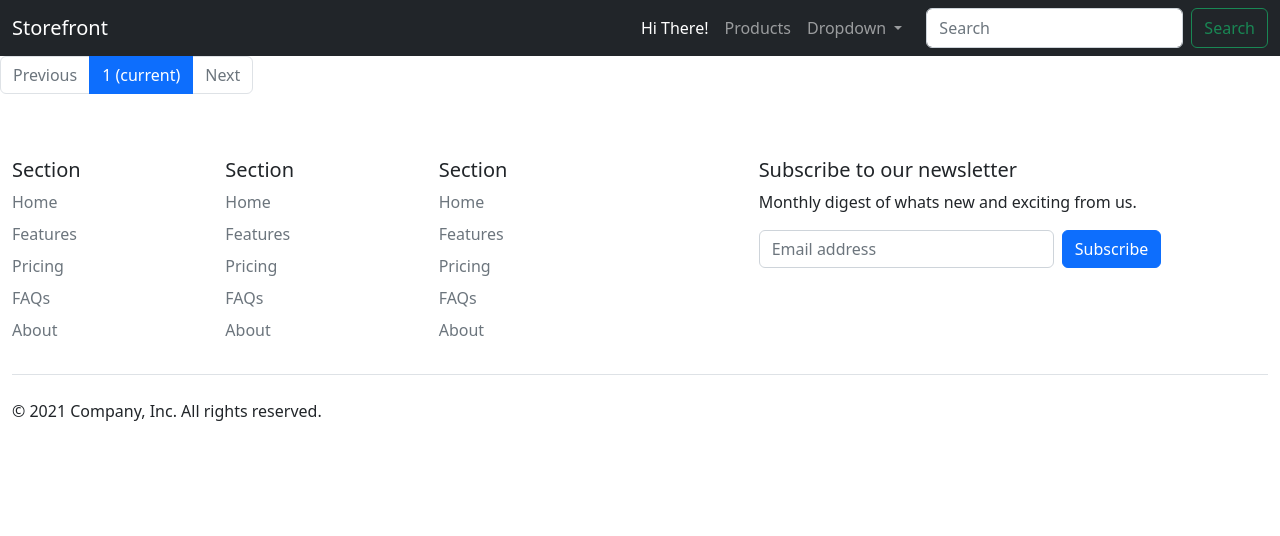
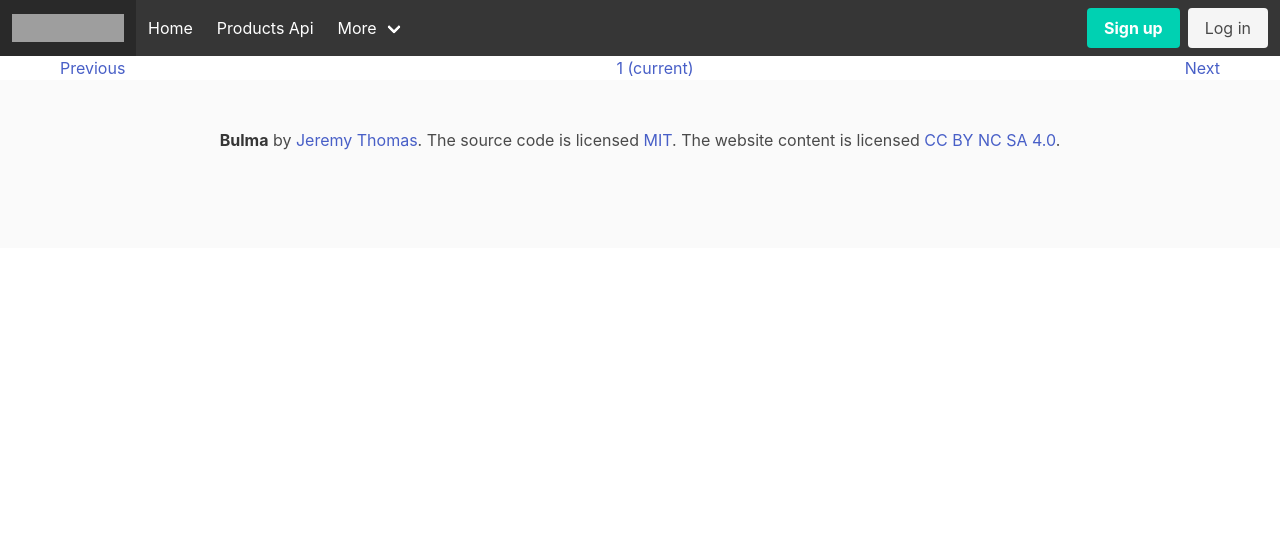
Before and after one commit to sabbir2609/Storefront, a Django app: page /store/products-ls/ in a window 1280 px wide. Shown: the top 536 px of the page. Run offline with Django 4.2, Linux system fonts and the light colour scheme; data that the repository does not hold is empty; grey boxes are pictures that could not be loaded.

Commit message:
add bulma

```diff
--- /dev/null
+++ b/static/main.js
@@ -0,0 +1,21 @@
+document.addEventListener('DOMContentLoaded', () => {
+
+    // Get all "navbar-burger" elements
+    const $navbarBurgers = Array.prototype.slice.call(document.querySelectorAll('.navbar-burger'), 0);
+
+    // Add a click event on each of them
+    $navbarBurgers.forEach(el => {
+        el.addEventListener('click', () => {
+
+            // Get the target from the "data-target" attribute
+            const target = el.dataset.target;
+            const $target = document.getElementById(target);
+
+            // Toggle the "is-active" class on both the "navbar-burger" and the "navbar-menu"
+            el.classList.toggle('is-active');
+            $target.classList.toggle('is-active');
+
+        });
+    });
+
+});
--- a/store/views.py
+++ b/store/views.py
@@ -21,7 +21,7 @@ def product_list(request):
         serializer = ProductSerializer(data=request.data)
         serializer.is_valid(raise_exception=True)
         serializer.save()
-        print(serializer.validated_data)
+        serializer.validated_data
         return Response('OK')
 
 @api_view()
--- a/templates/base/base.html
+++ b/templates/base/base.html
@@ -1,5 +1,5 @@
-<!doctype html>
-<html lang="en">
+<!DOCTYPE html>
+<html>
 
 <head>
     {% load static %}
@@ -8,18 +8,16 @@
     <title>
         {% block title %}My amazing site{% endblock %}
     </title>
-    <link rel='stylesheet' href='{% static ' style.css' %}' type='text/css'>
-
-
-    <link href="https://cdn.jsdelivr.net/npm/bootstrap@5.2.0-beta1/dist/css/bootstrap.min.css" rel="stylesheet"
-        integrity="sha384-0evHe/X+R7YkIZDRvuzKMRqM+OrBnVFBL6DOitfPri4tjfHxaWutUpFmBp4vmVor" crossorigin="anonymous">
+    <link rel="stylesheet" href="https://cdn.jsdelivr.net/npm/bulma@0.9.4/css/bulma.min.css">
+    <link rel='stylesheet' href="{% static 'style.css' %}" type='text/css'>
 </head>
 
 <body>
     <header>
-        {% include "base/nav-bar.html" %}
+        {% include "base/navbar.html" %}
     </header>
-    <div class="class">
+    <span></span>
+    <div class="container">
         {% block content %}
         {% endblock %}
     </div>
@@ -27,12 +25,7 @@
 
     {% include "base/footer.html" %}
 
-
-
-
-    <script src="https://cdn.jsdelivr.net/npm/bootstrap@5.2.0-beta1/dist/js/bootstrap.bundle.min.js"
-        integrity="sha384-pprn3073KE6tl6bjs2QrFaJGz5/SUsLqktiwsUTF55Jfv3qYSDhgCecCxMW52nD2"
-        crossorigin="anonymous"></script>
+    <script src="{% static 'main.js' %}"></script>
 </body>
 
 </html>
--- a/templates/base/footer.html
+++ b/templates/base/footer.html
@@ -1,63 +1,9 @@
-<footer class="py-5 container-fluid">
-    <div class="row">
-        <div class="col-2">
-            <h5>Section</h5>
-            <ul class="nav flex-column">
-                <li class="nav-item mb-2"><a href="#" class="nav-link p-0 text-muted">Home</a></li>
-                <li class="nav-item mb-2"><a href="#" class="nav-link p-0 text-muted">Features</a></li>
-                <li class="nav-item mb-2"><a href="#" class="nav-link p-0 text-muted">Pricing</a></li>
-                <li class="nav-item mb-2"><a href="#" class="nav-link p-0 text-muted">FAQs</a></li>
-                <li class="nav-item mb-2"><a href="#" class="nav-link p-0 text-muted">About</a></li>
-            </ul>
-        </div>
-
-        <div class="col-2">
-            <h5>Section</h5>
-            <ul class="nav flex-column">
-                <li class="nav-item mb-2"><a href="#" class="nav-link p-0 text-muted">Home</a></li>
-                <li class="nav-item mb-2"><a href="#" class="nav-link p-0 text-muted">Features</a></li>
-                <li class="nav-item mb-2"><a href="#" class="nav-link p-0 text-muted">Pricing</a></li>
-                <li class="nav-item mb-2"><a href="#" class="nav-link p-0 text-muted">FAQs</a></li>
-                <li class="nav-item mb-2"><a href="#" class="nav-link p-0 text-muted">About</a></li>
-            </ul>
-        </div>
-
-        <div class="col-2">
-            <h5>Section</h5>
-            <ul class="nav flex-column">
-                <li class="nav-item mb-2"><a href="#" class="nav-link p-0 text-muted">Home</a></li>
-                <li class="nav-item mb-2"><a href="#" class="nav-link p-0 text-muted">Features</a></li>
-                <li class="nav-item mb-2"><a href="#" class="nav-link p-0 text-muted">Pricing</a></li>
-                <li class="nav-item mb-2"><a href="#" class="nav-link p-0 text-muted">FAQs</a></li>
-                <li class="nav-item mb-2"><a href="#" class="nav-link p-0 text-muted">About</a></li>
-            </ul>
-        </div>
-
-        <div class="col-4 offset-1">
-            <form>
-                <h5>Subscribe to our newsletter</h5>
-                <p>Monthly digest of whats new and exciting from us.</p>
-                <div class="d-flex w-100 gap-2">
-                    <label for="newsletter1" class="visually-hidden">Email address</label>
-                    <input id="newsletter1" type="text" class="form-control" placeholder="Email address">
-                    <button class="btn btn-primary" type="button">Subscribe</button>
-                </div>
-            </form>
-        </div>
-    </div>
-
-    <div class="d-flex justify-content-between py-4 my-4 border-top">
-        <p>© 2021 Company, Inc. All rights reserved.</p>
-        <ul class="list-unstyled d-flex">
-            <li class="ms-3"><a class="link-dark" href="#"><svg class="bi" width="24" height="24">
-                        <use xlink:href="#twitter"></use>
-                    </svg></a></li>
-            <li class="ms-3"><a class="link-dark" href="#"><svg class="bi" width="24" height="24">
-                        <use xlink:href="#instagram"></use>
-                    </svg></a></li>
-            <li class="ms-3"><a class="link-dark" href="#"><svg class="bi" width="24" height="24">
-                        <use xlink:href="#facebook"></use>
-                    </svg></a></li>
-        </ul>
+<footer class="footer">
+    <div class="content has-text-centered">
+        <p>
+            <strong>Bulma</strong> by <a href="https://jgthms.com">Jeremy Thomas</a>. The source code is licensed
+            <a href="http://opensource.org/licenses/mit-license.php">MIT</a>. The website content
+            is licensed <a href="http://creativecommons.org/licenses/by-nc-sa/4.0/">CC BY NC SA 4.0</a>.
+        </p>
     </div>
 </footer>
--- a/templates/base/nav-bar.html
+++ /dev/null
@@ -1,54 +0,0 @@
-<nav class="navbar navbar-expand-lg navbar-dark bg-dark" aria-label="Offcanvas navbar large">
-    <div class="container-fluid">
-        <a class="navbar-brand" href="#">Storefront</a>
-        <button class="navbar-toggler" type="button" data-bs-toggle="offcanvas" data-bs-target="#offcanvasNavbar2"
-            aria-controls="offcanvasNavbar2">
-            <span class="navbar-toggler-icon"></span>
-        </button>
-        <div class="offcanvas offcanvas-end text-white bg-dark" tabindex="-1" id="offcanvasNavbar2"
-            aria-labelledby="offcanvasNavbar2Label">
-            <div class="offcanvas-header">
-                <h5 class="offcanvas-title" id="offcanvasNavbar2Label">{% if user.is_authenticated %}Hello,
-                    {{user.username }}.{% endif %}</h5>
-                <button type="button" class="btn-close btn-close-white" data-bs-dismiss="offcanvas"
-                    aria-label="Close"></button>
-            </div>
-            <div class="offcanvas-body">
-                <ul class="navbar-nav justify-content-end flex-grow-1 pe-3">
-                    <li class="nav-item">
-                        {% if user.is_authenticated %}
-                        <a class="nav-link active" aria-current="page" href="/admin">
-                            Hello, {{user.first_name}}.
-                        </a>
-                        {% else %}
-                        <a class="nav-link active" aria-current="page" href="/admin">
-                            Hi There!
-                        </a>
-                        {% endif %}
-                    </li>
-                    <li class="nav-item">
-                        <a class="nav-link" href="/store/products">Products</a>
-                    </li>
-                    <li class="nav-item dropdown">
-                        <a class="nav-link dropdown-toggle" href="#" id="offcanvasNavbarLgDropdown" role="button"
-                            data-bs-toggle="dropdown" aria-expanded="false">
-                            Dropdown
-                        </a>
-                        <ul class="dropdown-menu" aria-labelledby="offcanvasNavbarLgDropdown">
-                            <li><a class="dropdown-item" href="#">Action</a></li>
-                            <li><a class="dropdown-item" href="#">Another action</a></li>
-                            <li>
-                                <hr class="dropdown-divider">
-                            </li>
-                            <li><a class="dropdown-item" href="#">Something else here</a></li>
-                        </ul>
-                    </li>
-                </ul>
-                <form class="d-flex mt-3 mt-lg-0" role="search">
-                    <input class="form-control me-2" type="search" placeholder="Search" aria-label="Search">
-                    <button class="btn btn-outline-success" type="submit">Search</button>
-                </form>
-            </div>
-        </div>
-    </div>
-</nav>
--- /dev/null
+++ b/templates/base/navbar.html
@@ -0,0 +1,61 @@
+<nav class="navbar is-dark" role="navigation" aria-label="main navigation">
+    <div class="navbar-brand">
+        <a class="navbar-item" href="/">
+            <img src="https://res.cloudinary.com/dk48pa90p/image/upload/v1659810400/logo/logo_1_k7phs3.svg" width="112"
+                height="28">
+        </a>
+
+        <a role="button" class="navbar-burger" aria-label="menu" aria-expanded="false" data-target="navbarBasicExample">
+            <span aria-hidden="true"></span>
+            <span aria-hidden="true"></span>
+            <span aria-hidden="true"></span>
+        </a>
+    </div>
+
+    <div id="navbarBasicExample" class="navbar-menu">
+        <div class="navbar-start">
+            <a class="navbar-item">
+                Home
+            </a>
+
+            <a class="navbar-item" href="/store/products">
+                Products Api
+            </a>
+
+            <div class="navbar-item has-dropdown is-hoverable">
+                <a class="navbar-link">
+                    More
+                </a>
+
+                <div class="navbar-dropdown">
+                    <a class="navbar-item">
+                        About
+                    </a>
+                    <a class="navbar-item">
+                        Jobs
+                    </a>
+                    <a class="navbar-item">
+                        Contact
+                    </a>
+                    <hr class="navbar-divider">
+                    <a class="navbar-item">
+                        Report an issue
+                    </a>
+                </div>
+            </div>
+        </div>
+
+        <div class="navbar-end">
+            <div class="navbar-item">
+                <div class="buttons">
+                    <a class="button is-primary">
+                        <strong>Sign up</strong>
+                    </a>
+                    <a class="button is-light">
+                        Log in
+                    </a>
+                </div>
+            </div>
+        </div>
+    </div>
+</nav>
```
Also changed, not shown: templates/homepage.html (+9 -51 lines).
